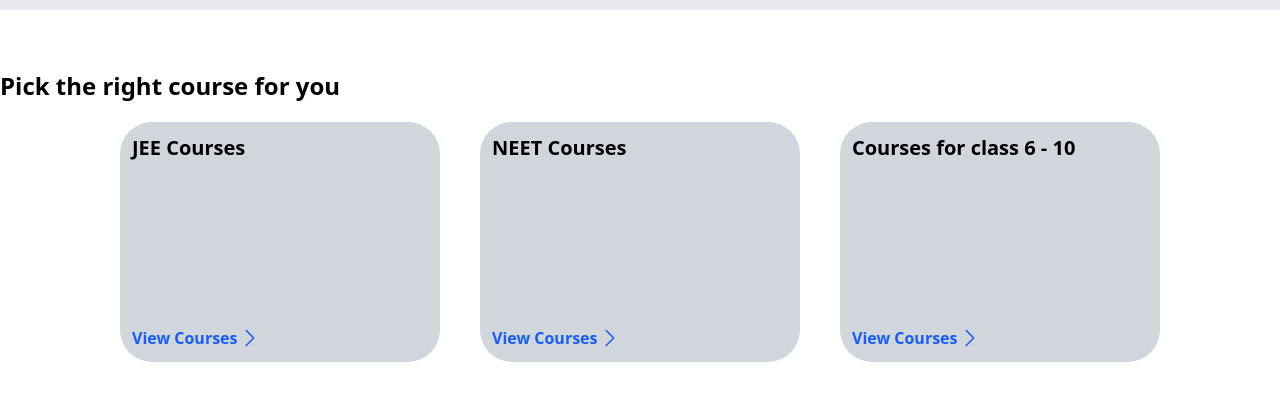
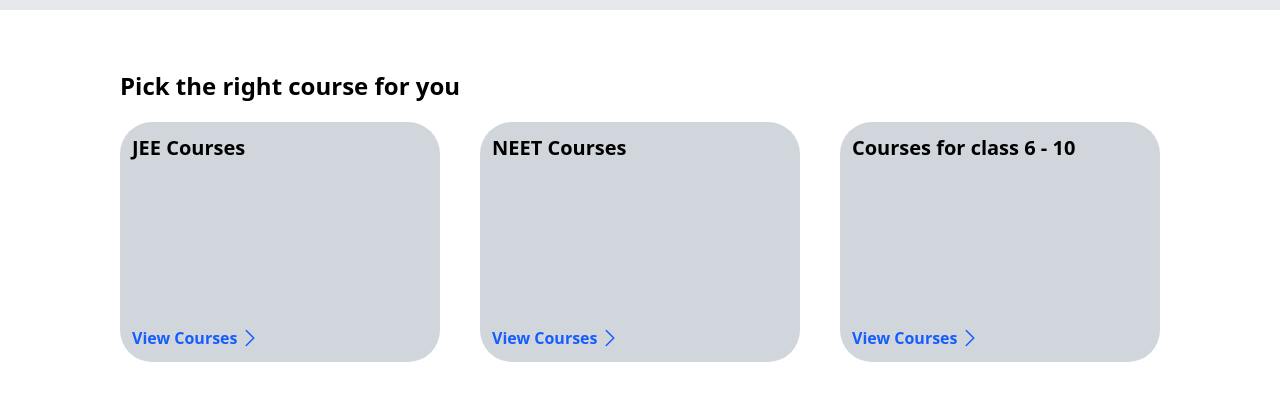
Before and after one commit to The-Illogical-Thinker/web.github.io, a React (Vite) app in the folder allen/: page / in a window 1280 px wide. Shown: the part 438-838 px from the top of the page. Built offline with nearby package versions, Linux system fonts and the light colour scheme.

Commit message:
allen part done

```diff
--- a/allen/src/Allen.jsx
+++ b/allen/src/Allen.jsx
@@ -1,8 +1,8 @@
 import { Card } from "./Card";
 import { Courses } from "./Courses";
 
-export function Allen(){
-    return <div className="font-semibold">
+export function Allen({className}){
+    return <div className={`${className} font-semibold`}>
         <div className="bg-green-400 flex justify-center items-center gap-2 p-3 cursor-pointer">
             <span className="text-yellow-400 ">Get upto 90% SCHOLARSHIP</span><span className="text-white">on NEET repeater courses for 2026</span> <svg xmlns="http://www.w3.org/2000/svg" fill="none" viewBox="0 0 24 24" strokeWidth={1.5} stroke="currentColor" className="size-6 stroke-white">
                     <path strokeLinecap="round" strokeLinejoin="round" d="m8.25 4.5 7.5 7.5-7.5 7.5" />
--- a/allen/src/App.jsx
+++ b/allen/src/App.jsx
@@ -1,10 +1,12 @@
 import { Allen } from "./Allen";
 import { Header } from "./Header";
+import { Footer } from "./Footer";
 
 function App(){
   return <>
   <Header />
-  <Allen />
+  <Allen className={"mb-10"} />
+  <Footer className={'mt-3'}/>
   </>
 }
 
--- a/allen/src/Courses.jsx
+++ b/allen/src/Courses.jsx
@@ -1,9 +1,10 @@
 import { Card } from "./Card"
 
 export function Courses({className}){
-    return <div className={`${className} relative`}>
+    return <div className={`${className} grid justify-items-center`}>
+        <div className="w-fit">
         <span className="text-2xl">Pick the right course for you</span>
-            <div className="flex justify-center my-5 gap-10">
+            <div className="flex my-5 gap-10">
                 <Card className={"bg-gray-300 h-60 w-80 grid cursor-pointer"}>
                     <div className="my-3 mx-3 text-xl">
                         JEE Courses
@@ -35,5 +36,6 @@
                     </div>
                 </Card>
             </div>
+            </div>
     </div>
 }
```
